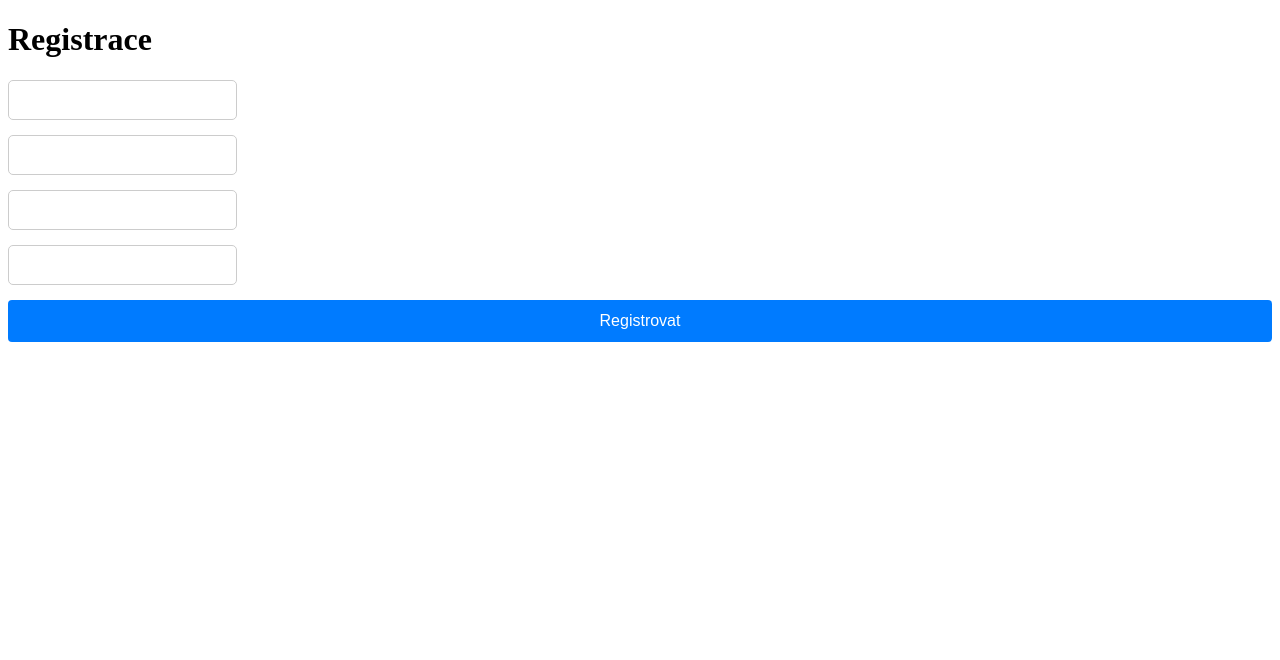
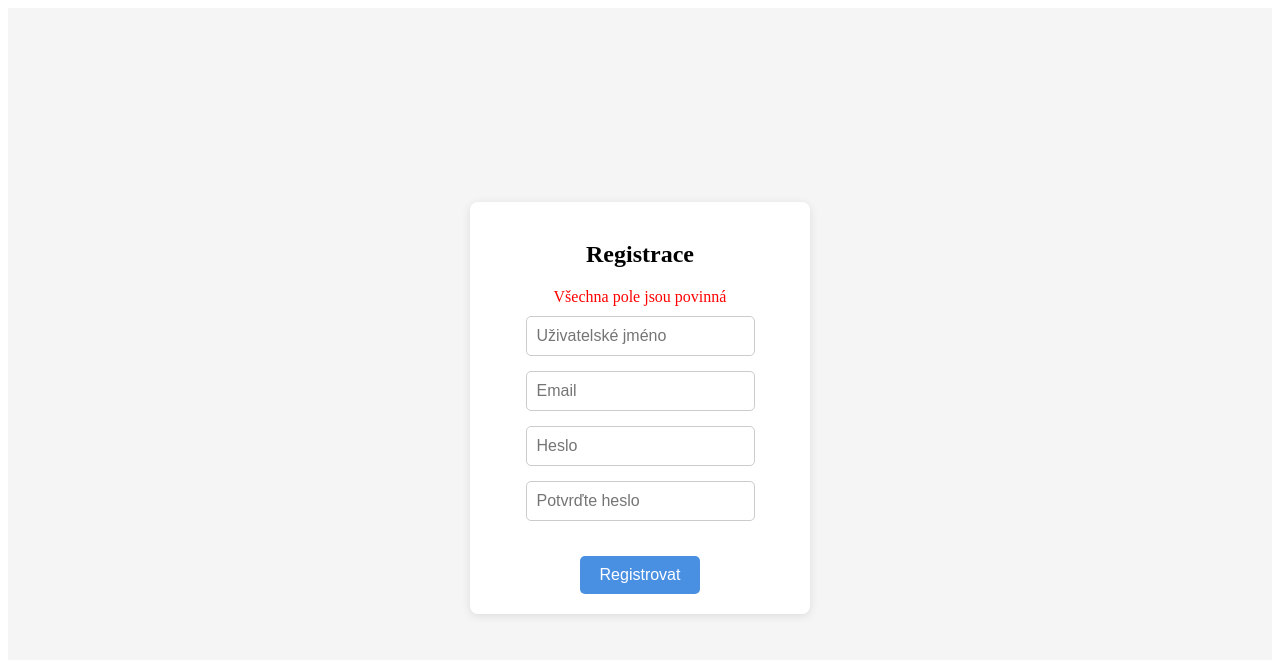
Before and after one commit to Trenclik/SOPL-DOMUS, a SvelteKit app: page /Register in a window 1280 px wide. Shown: the top 660 px of the page. Built offline with nearby package versions, Linux system fonts and the light colour scheme.

Commit message:
frontend-4-marat-style

```diff
--- a/src/routes/+page.svelte
+++ b/src/routes/+page.svelte
@@ -1,3 +1,7 @@
 <h1>Welcome to SvelteKit</h1>
 
 <a href="/Login">Login</a>
+<a href="/Register">Register</a>
+<a href="/2FA">2</a>
+<a href="/NewPass">New Pass</a>
+<a href="/ForgotPass">Zapomenuté</a>
--- a/src/routes/Register/+page.svelte
+++ b/src/routes/Register/+page.svelte
@@ -1,81 +1,85 @@
 <script>
-    import Input from '$lib/Components/Input.svelte';
-    import Button from '$lib/Components/Button.svelte';
+  import Input from '$lib/Components/Input.svelte';
+  import { writable } from 'svelte/store';
 
-    let username = '';
-    let email = '';
-    let password = '';
-    let confirmPassword = '';
+  let username = writable('');
+  let email = writable('');
+  let password = writable('');
+  let confirmPassword = writable('');
+  let errorMessage = writable('');
 
-    let usernameError = '';
-    let emailError = '';
-    let passwordError = '';
-    let confirmPasswordError = '';
+  $: if ($username.trim() === '' || $email.trim() === '' || $password.trim() === '' || $confirmPassword.trim() === '') {
+    errorMessage.set('Všechna pole jsou povinná');
+  } else if ($password !== $confirmPassword) {
+    errorMessage.set('Hesla se neshodují');
+  } else {
+    errorMessage.set(''); // Reset chybové zprávy, pokud jsou všechny podmínky splněny
+  }
 
-    function validateForm() {
-      let isValid = true;
+  const handleSubmit = () => {
+    if ($errorMessage === '') {
+      // Zpracování registrace
+      console.log('Uživatelské jméno:', $username);
+      console.log('Email:', $email);
+      console.log('Heslo:', $password);
+    }
+  };
+</script>
 
-      // Reset errors
-      usernameError = '';
-      emailError = '';
-      passwordError = '';
-      confirmPasswordError = '';
+<style lang="scss">
+  .register-container {
+    display: flex;
+    flex-direction: column;
+    align-items: center;
+    justify-content: center;
+    height: 100vh;
+    background-color: #f5f5f5;
 
-      // Validate username (min 3 characters)
-      if (username.length < 3) {
-        usernameError = 'Uživatelské jméno musí mít alespoň 3 znaky.';
-        isValid = false;
+    .register-box {
+      background-color: #fff;
+      padding: 20px;
+      border-radius: 8px;
+      box-shadow: 0 2px 10px rgba(0, 0, 0, 0.1);
+      width: 300px;
+      text-align: center;
+
+      h2 {
+        margin-bottom: 20px;
       }
 
-      // Validate email format
-      const emailRegex = /^[a-zA-Z0-9._-]+@[a-zA-Z0-9.-]+\.[a-zA-Z]{2,6}$/;
-      if (!emailRegex.test(email)) {
-        emailError = 'Zadejte platný email.';
-        isValid = false;
+      .error-message {
+        color: red;
+        margin-bottom: 10px;
       }
 
-      // Validate password (min 8 characters, at least one uppercase letter, and a number)
-      const passwordRegex = /^(?=.*[A-Z])(?=.*\d)/;
-      if (password.length < 8) {
-        passwordError = 'Heslo musí mít alespoň 8 znaků.';
-        isValid = false;
-      } else if (!passwordRegex.test(password)) {
-        passwordError = 'Heslo musí obsahovat alespoň jedno velké písmeno a číslo.';
-        isValid = false;
-      }
+      button {
+        background-color: #4A90E2;
+        color: #fff;
+        border: none;
+        padding: 10px 20px;
+        border-radius: 5px;
+        cursor: pointer;
+        font-size: 16px;
+        margin-top: 20px;
 
-      // Validate password confirmation
-      if (password !== confirmPassword) {
-        confirmPasswordError = 'Hesla se neshodují.';
-        isValid = false;
-      }
-
-      return isValid;
-    }
-
-    function handleSubmit() {
-      if (validateForm()) {
-        console.log('Uživatelské jméno:', username);
-        console.log('Email:', email);
-        console.log('Heslo:', password);
-        alert('Registrace proběhla úspěšně!');
+        &:hover {
+          background-color: #357ABD;
+        }
       }
     }
-  </script>
+  }
+</style>
 
-  <h1>Registrace</h1>
-  <form on:submit|preventDefault={handleSubmit}>
-    <Input label="Uživatelské jméno" type="text" value={username} onChange={(val) => (username = val)} />
-    {#if usernameError}<p style="color: red;">{usernameError}</p>{/if}
-
-    <Input label="Email" type="email" value={email} onChange={(val) => (email = val)} />
-    {#if emailError}<p style="color: red;">{emailError}</p>{/if}
-
-    <Input label="Heslo" type="password" value={password} onChange={(val) => (password = val)} />
-    {#if passwordError}<p style="color: red;">{passwordError}</p>{/if}
-
-    <Input label="Potvrďte heslo" type="password" value={confirmPassword} onChange={(val) => (confirmPassword = val)} />
-    {#if confirmPasswordError}<p style="color: red;">{confirmPasswordError}</p>{/if}
-
-    <Button label="Registrovat" type="submit" />
-  </form>
+<div class="register-container">
+  <div class="register-box">
+    <h2>Registrace</h2>
+    {#if $errorMessage}
+      <div class="error-message">{$errorMessage}</div>
+    {/if}
+    <Input type="text" bind:value={$username} placeholder="Uživatelské jméno" />
+    <Input type="email" bind:value={$email} placeholder="Email" />
+    <Input type="password" bind:value={$password} placeholder="Heslo" />
+    <Input type="password" bind:value={$confirmPassword} placeholder="Potvrďte heslo" />
+    <button on:click={handleSubmit}>Registrovat</button>
+  </div>
+</div>
```
Also changed, not shown: src/lib/Components/Input.svelte (indentation only).
